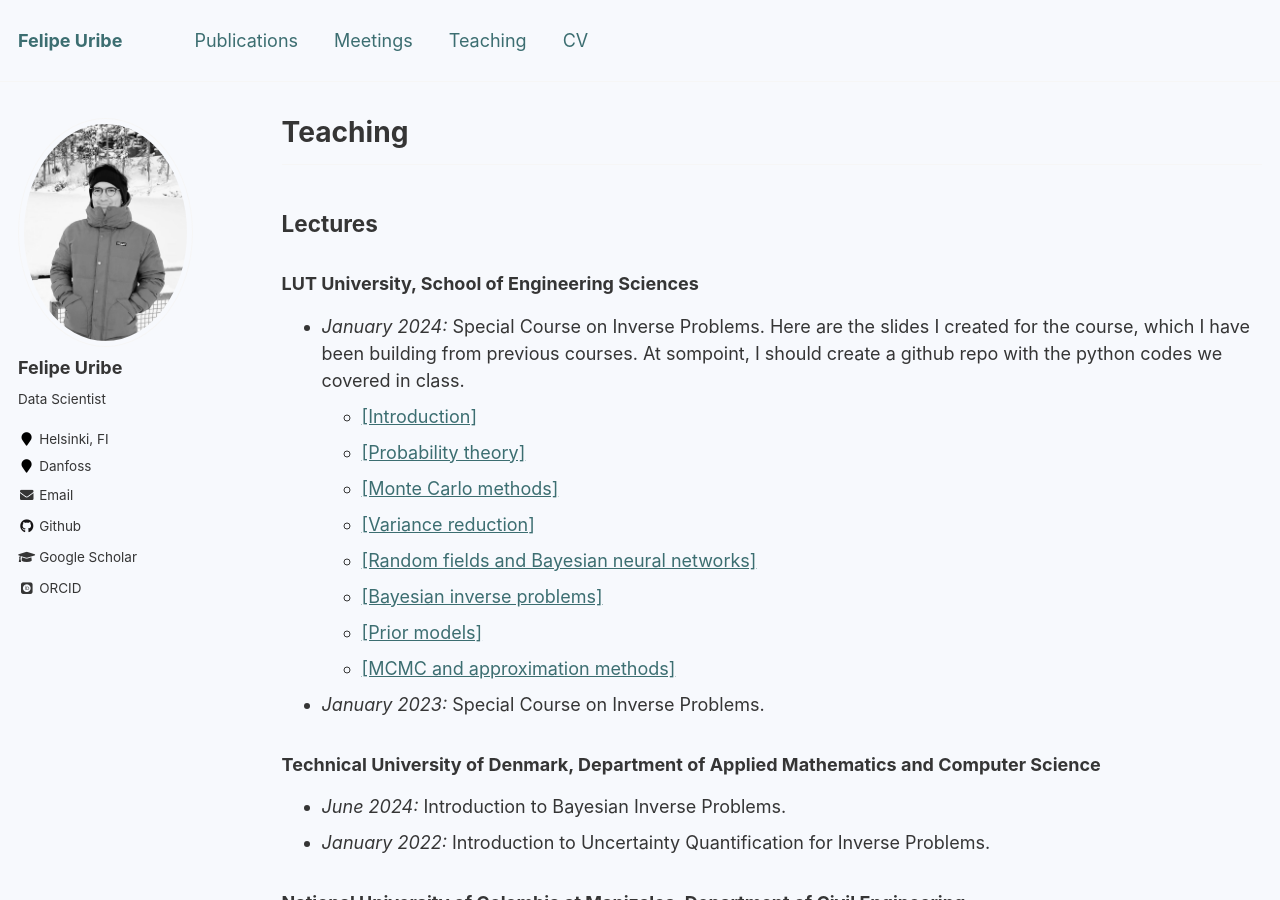
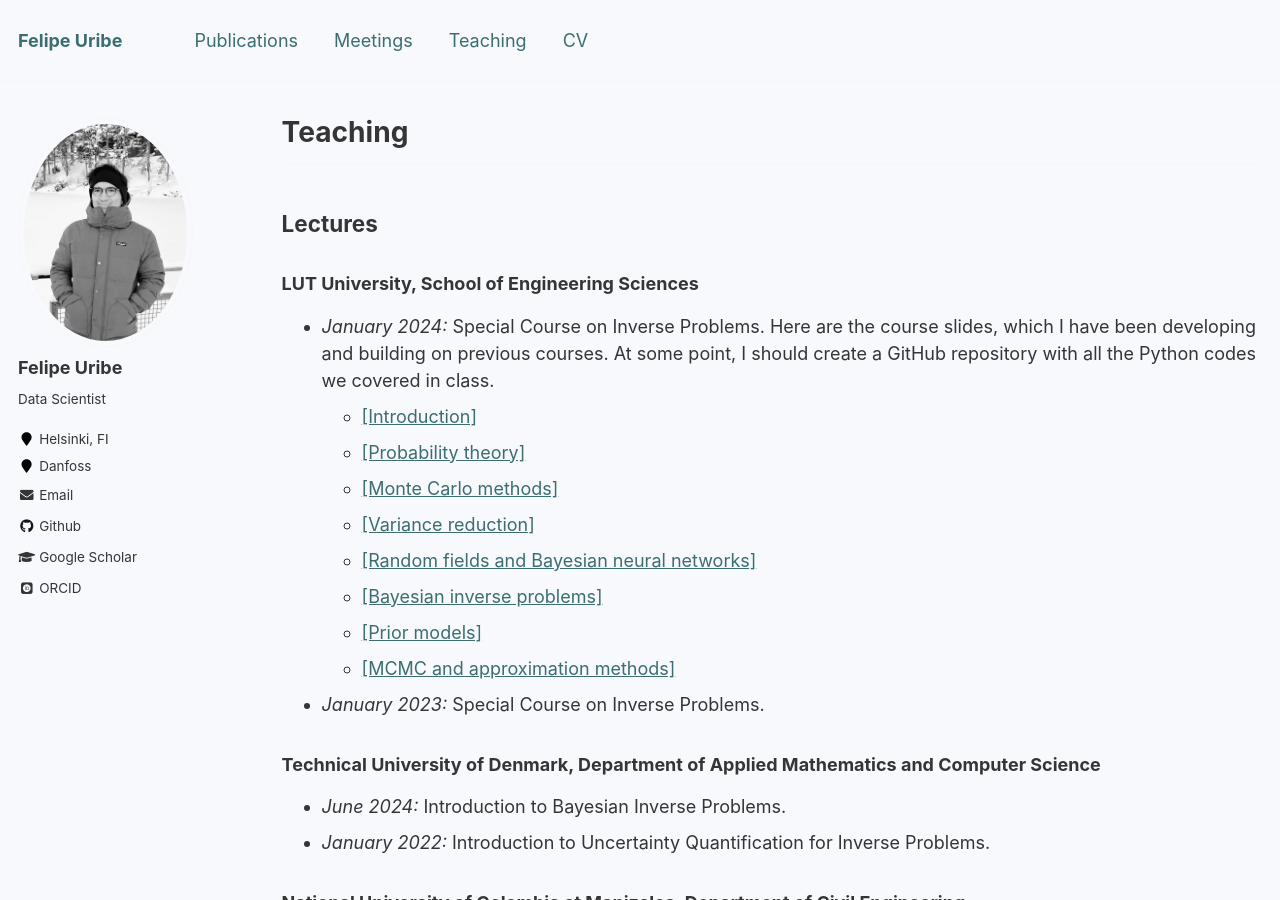
Before and after one commit to furibec/furibec.github.io, a Jekyll site: the page built from _pages/teaching.md, in a window 1280 px wide and 900 px high. Built offline with Jekyll 4.4.1, drawn with Linux system fonts in a browser that asks for light colours; some web fonts are replaced.

Commit message:
minor changes

```diff
--- a/_pages/teaching.md
+++ b/_pages/teaching.md
@@ -9,7 +9,7 @@ author_profile: true
 ## Lectures
 
 ### LUT University, School of Engineering Sciences
- -  *January 2024:* Special Course on Inverse Problems. Here are the slides I created for the course, which I have been building from previous courses. At sompoint, I should create a github repo with the python codes we covered in class.
+ -  *January 2024:* Special Course on Inverse Problems. Here are the course slides, which I have been developing and building on previous courses. At some point, I should create a GitHub repository with all the Python codes we covered in class.
     - [[Introduction]](../files/00_main_slides_intro.pdf)
     - [[Probability theory]](../files/01_main_slides_prob.pdf)
     - [[Monte Carlo methods]](../files/02_main_slides_MC.pdf)
```
